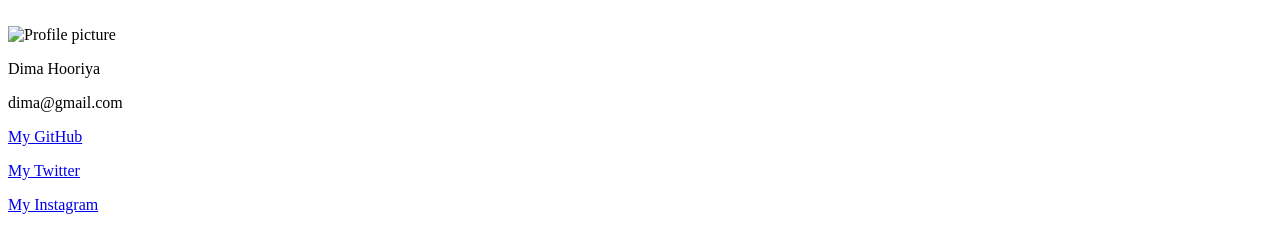
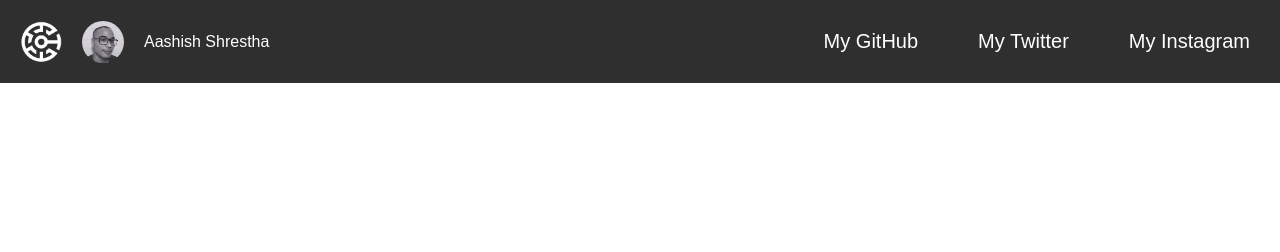
Before and after one commit to aashish-nomad/simple-css-projects, a plain HTML site: page js-css-html-dropdown/index.html in a window 1280 px wide. Drawn offline with Linux system fonts and the light colour scheme.

Commit message:
Completes simple dropdown menu project

```diff
--- a/js-css-html-dropdown/css/styles.css
+++ b/js-css-html-dropdown/css/styles.css
@@ -0,0 +1,116 @@
+body {
+  margin: 0;
+  padding: 0;
+  font-family: Arial, Helvetica, sans-serif;
+}
+
+nav {
+  display: flex;
+  justify-content: space-between;
+  background-color: rgb(47, 47, 47);
+}
+
+nav .logo {
+  height: 42px;
+}
+
+nav .image-container {
+  height: 42px;
+  width: 42px;
+  border-radius: 24px;
+  overflow: hidden;
+  margin: 0 20px;
+}
+
+nav .image-container img {
+  width: 100%;
+  object-fit: cover;
+}
+
+nav .main-container {
+  display: flex;
+  align-items: center;
+  padding: 20px;
+}
+
+nav .info-container {
+  display: flex;
+  align-items: center;
+}
+
+.nav-links-container {
+  display: flex;
+  align-items: center;
+}
+
+p {
+  margin: 0;
+}
+
+p.info {
+  color: #fff;
+}
+
+button.menu {
+  display: none;
+  border: none;
+  background-color: rgb(119, 86, 139);
+  color: rgb(255, 255, 255);
+  font-size: 20px;
+  padding: 10px 20px;
+  border-radius: 20px;
+}
+
+button.menu:hover {
+  background-color: rgb(199, 75, 75);
+}
+
+button.menu:active {
+  background-color: rgb(169, 62, 62);
+  color: rgb(228, 226, 266);
+}
+
+.nav-links-container a {
+  color: #fff;
+  font-size: 20px;
+  padding: 20px 20px 30px 20px;
+  border-radius: 20px 20px 0 0;
+  margin: 10px 10px 0 10px;
+  text-decoration: none;
+  display: flex;
+  align-items: center;
+}
+
+.nav-links-container a:hover {
+  background: #fff;
+  color: #000;
+}
+
+@media screen and (max-width: 840px) {
+  nav {
+    display: flex;
+    flex-direction: column;
+  }
+
+  button.menu {
+    display: block;
+  }
+
+  nav .main-container {
+    justify-content: space-between;
+  }
+
+  .nav-links-container {
+    display: block;
+  }
+
+  .hidden {
+    display: none;
+  }
+
+  .nav-links-container a {
+    padding: 20px;
+    border-radius: 20px;
+    margin: 10px;
+  }
+}
--- a/js-css-html-dropdown/index.html
+++ b/js-css-html-dropdown/index.html
@@ -1,34 +1,41 @@
 <!DOCTYPE html>
 <html lang="en">
+
 <head>
   <meta charset="UTF-8">
   <meta name="viewport" content="width=device-width, initial-scale=1.0">
   <title>Simple Dropdown Menu</title>
   <link rel="stylesheet" href="css/styles.css">
 </head>
+
 <body>
   <nav>
-
     <div class="main-container">
       <div class="info-container">
-        <img src="" alt="" class="logo">
+        <img src="images/logo.png" alt="" class="logo">
         <div class="image-container">
-          <img src="" alt="Profile picture" class="avatar">
+          <img src="images/headshot.jpg" alt="Profile picture" class="avatar">
         </div>
         <div>
-          <p class="info">Dima Hooriya</p>
-          <p class="info">dima@gmail.com</p>
+          <p class="info">Aashish Shrestha</p>
         </div>
       </div>
-
+      <button class="menu">Menu</button>
     </div>
-    <div class="nav-links-container">
-      <a href="https://github.com/aashish-nomad"><p>My GitHub</p></a>
-      <a href="https://x.com/445h15h"><p>My Twitter</p></a>
-      <a href="https://instagram.com/445h15h"><p>My Instagram</p></a>
+    <div class="nav-links-container hidden">
+      <a href="https://github.com/aashish-nomad">
+        <p>My GitHub</p>
+      </a>
+      <a href="https://x.com/445h15h">
+        <p>My Twitter</p>
+      </a>
+      <a href="https://instagram.com/445h15h">
+        <p>My Instagram</p>
+      </a>
     </div>
   </nav>
 
-  <script src=""></script>
+  <script src="js/app.js"></script>
 </body>
+
 </html>
--- a/js-css-html-dropdown/js/app.js
+++ b/js-css-html-dropdown/js/app.js
@@ -0,0 +1,9 @@
+const dropdownBtn = document.querySelector('button.menu')
+const dropdownList = document.querySelector('.nav-links-container')
+
+
+function toggleDropdown() {
+  dropdownList.classList.toggle('hidden')
+}
+
+dropdownBtn.addEventListener('click', toggleDropdown)
```
